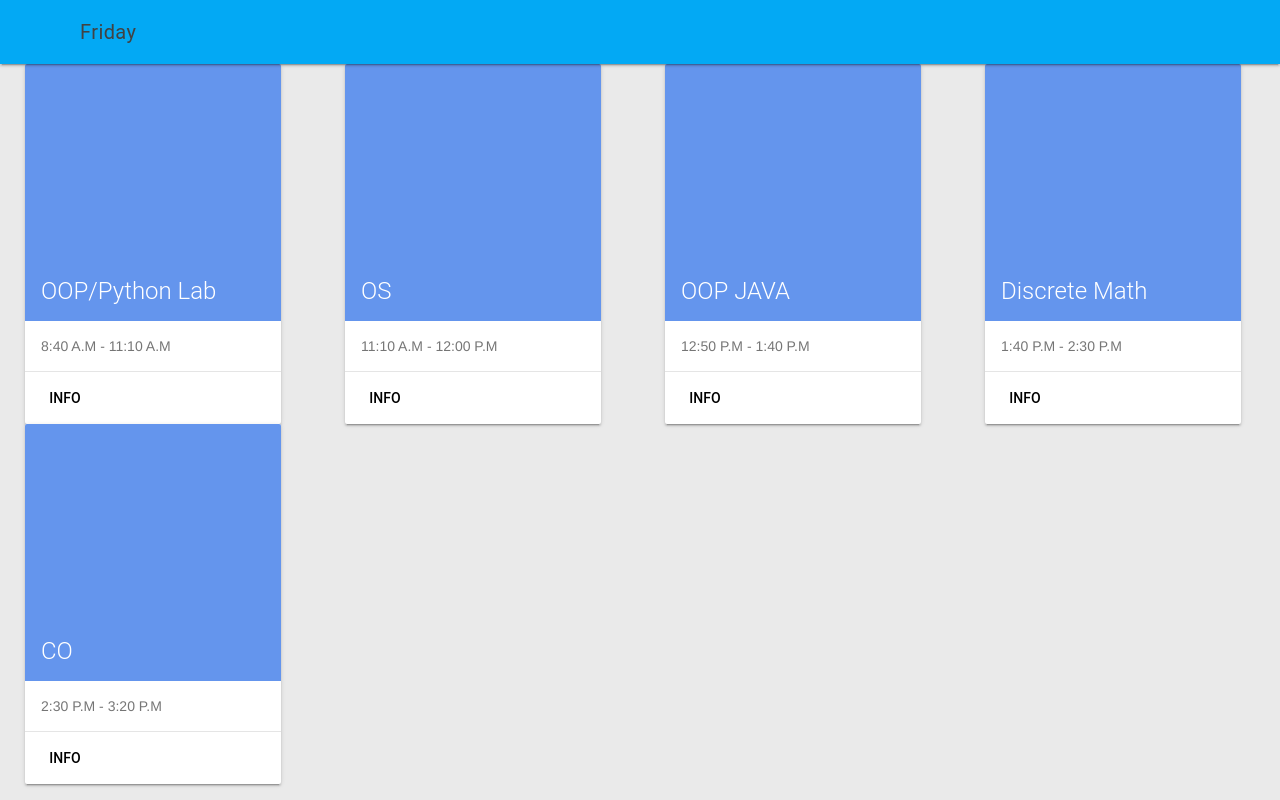
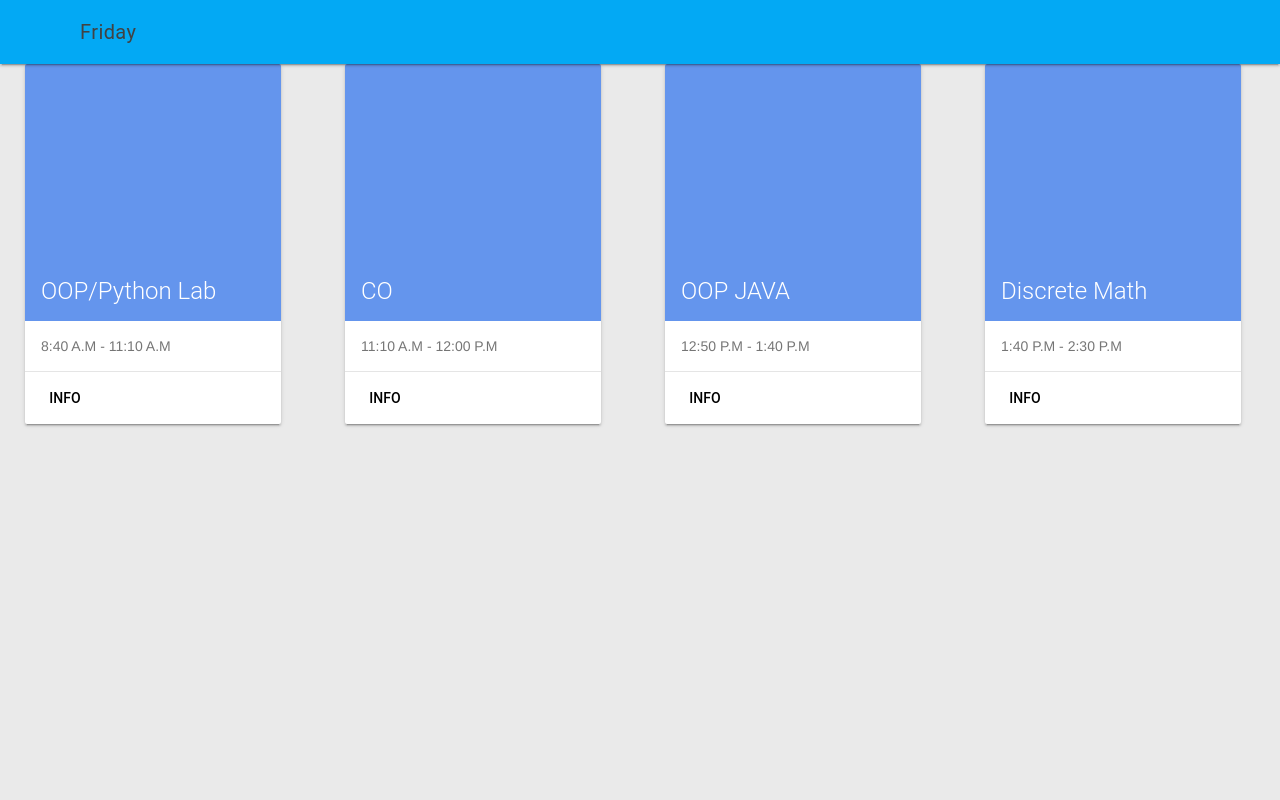
Before and after one commit to subhani-syed/TimeTable, a plain HTML site: page friday.html in a window 1280 px wide. Drawn offline with nearby package versions, Linux system fonts and the light colour scheme.

Commit message:
Update Friday

```diff
--- a/friday.html
+++ b/friday.html
@@ -84,20 +84,20 @@
                     </div>
                 </div>
 
+
                 <div class="demo-card-square mdl-card mdl-shadow--2dp">
                     <div class="mdl-card__title mdl-card--expand">
-                        <h2 class="mdl-card__title-text">OS</h2>
+                        <h2 class="mdl-card__title-text">CO</h2>
                     </div>
                     <div class="mdl-card__supporting-text">
                         11:10 A.M - 12:00 P.M
                     </div>
                     <div class="mdl-card__actions mdl-card--border">
-                        <!--  -->
-                        <button id="os" type="button" class="mdl-button">Info</button>
+                        <button id="co" type="button" class="mdl-button">Info</button>
                         <script>
-                            var os = document.getElementById("os");
-                            os.addEventListener('click', () => {
-                                alert("Mr.D.Nagatej");
+                            var co = document.getElementById("co");
+                            co.addEventListener('click', () => {
+                                alert("Mr.Ch.Rajesh");
                             })
                         </script>
                     </div>
@@ -149,24 +149,6 @@
                         </script>
                     </div>
                 </div>
-
-                <div class="demo-card-square mdl-card mdl-shadow--2dp">
-                    <div class="mdl-card__title mdl-card--expand">
-                        <h2 class="mdl-card__title-text">CO</h2>
-                    </div>
-                    <div class="mdl-card__supporting-text">
-                        2:30 P.M - 3:20 P.M
-                    </div>
-                    <div class="mdl-card__actions mdl-card--border">
-                        <button id="co" type="button" class="mdl-button">Info</button>
-                        <script>
-                            var co = document.getElementById("co");
-                            co.addEventListener('click', () => {
-                                alert("Mr.Ch.Rajesh");
-                            })
-                        </script>
-                    </div>
-                </div>
             </div>
         </main>
     </div>
```
